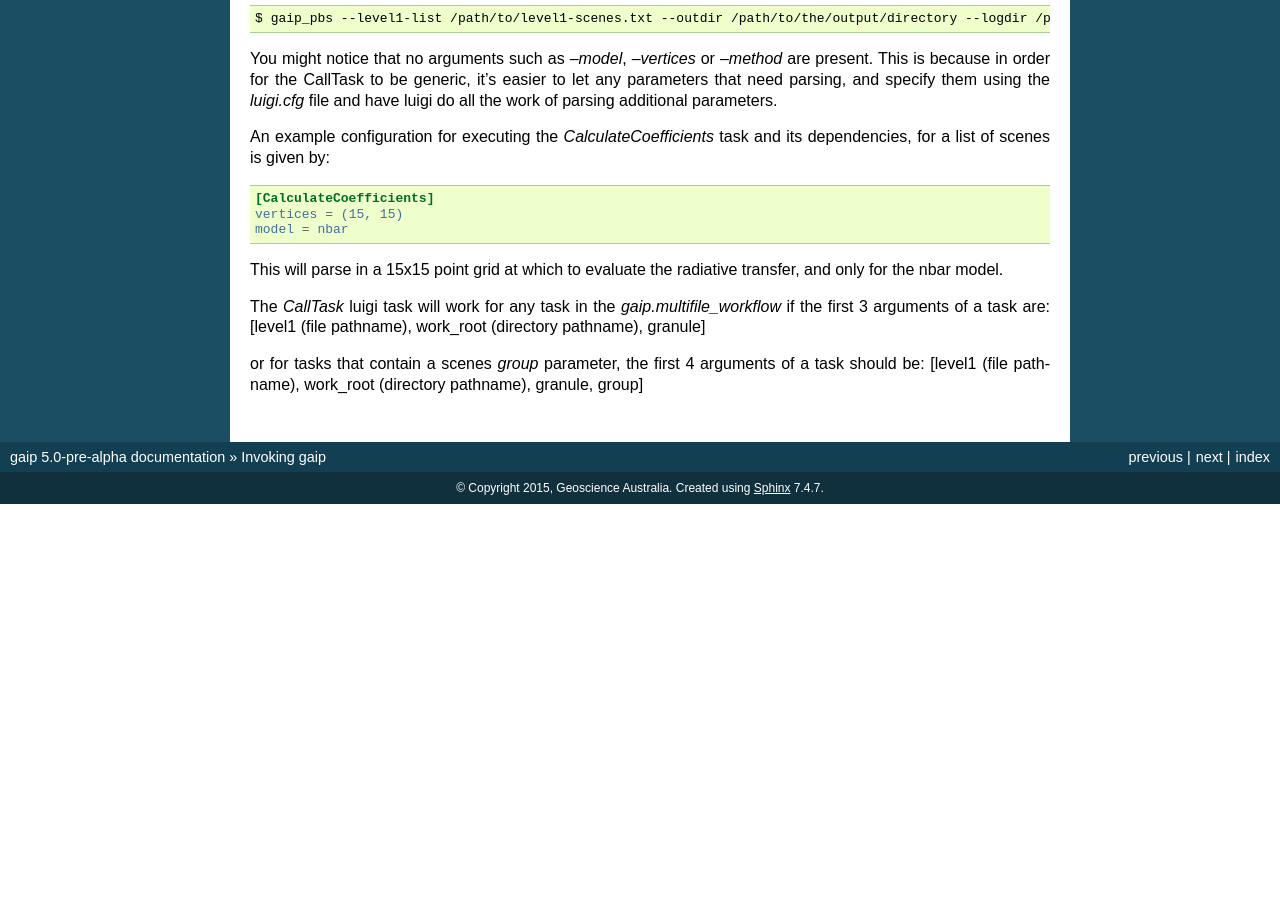
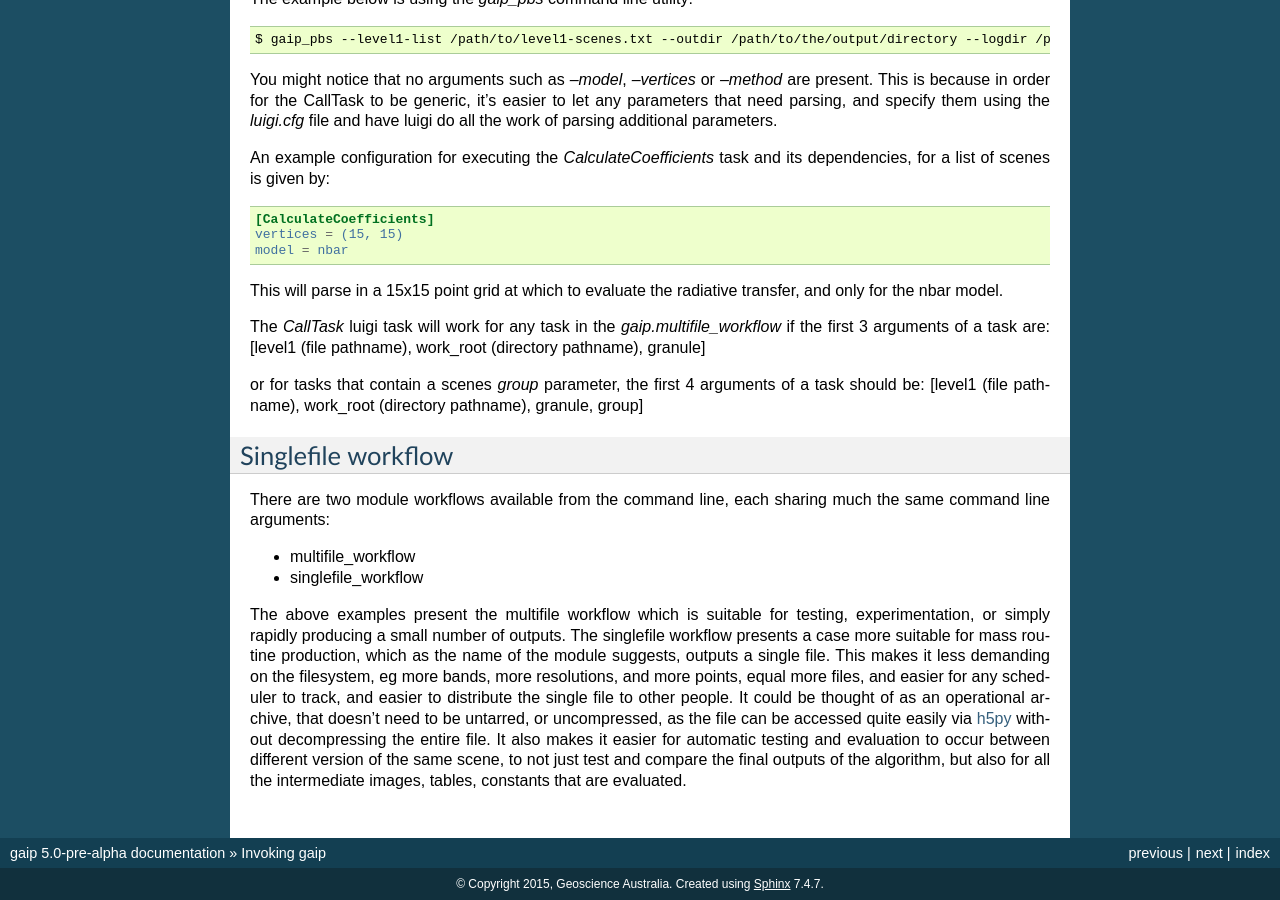
Before and after one commit to GeoscienceAustralia/wagl, a Sphinx documentation site: the page built from docs/source/invoking.rst, in a window 1280 px wide and 900 px high, scrolled down 5366 px. Built offline with Sphinx 7.4.7, drawn with Linux system fonts in a browser that asks for light colours; pages that are not in the unit, such as notebooks, are missing from menus; before the commit the page ends 5870 px from its top, so only the background shows below that; some of the changed text lies outside the part shown.

Commit message:
Docs and config updates.

```diff
--- a/docs/source/invoking.rst
+++ b/docs/source/invoking.rst
@@ -250,3 +250,18 @@ The *CallTask* luigi task will work for any task in the *gaip.multifile_workflow
 
 or for tasks that contain a scenes *group* parameter, the first 4 arguments of a task should be:
 [level1 (file pathname), work_root (directory pathname), granule, group]
+
+
+Singlefile workflow
+-------------------
+
+There are two module workflows available from the command line, each sharing much the same command line arguments:
+
+* multifile_workflow
+* singlefile_workflow
+
+The above examples present the multifile workflow which is suitable for testing, experimentation, or simply rapidly producing a small number of outputs.
+The singlefile workflow presents a case more suitable for mass routine production, which as the name of the module suggests, outputs a single file.
+This makes it less demanding on the filesystem, eg more bands, more resolutions, and more points, equal more files, and easier for any scheduler to track, and easier to distribute the single file to other people.
+It could be thought of as an operational archive, that doesn't need to be untarred, or uncompressed, as the file can be accessed quite easily via `h5py <http://www.h5py.org/>`_ without decompressing the entire file.
+It also makes it easier for automatic testing and evaluation to occur between different version of the same scene, to not just test and compare the final outputs of the algorithm, but also for all the intermediate images, tables, constants that are evaluated.
```
Also changed, not shown: other parts of docs/source/invoking.rst (+1 -1 lines), 1 other file.
